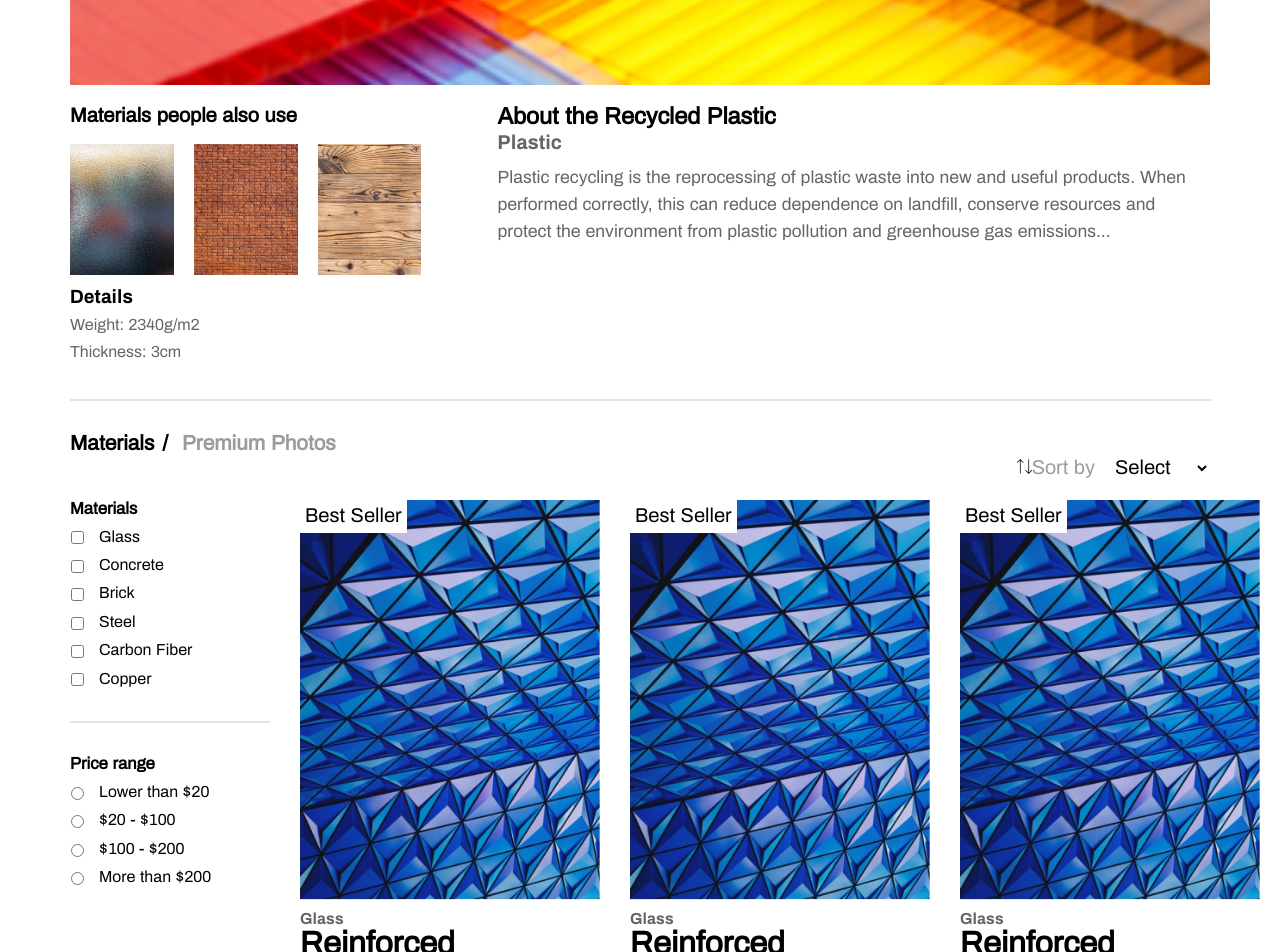
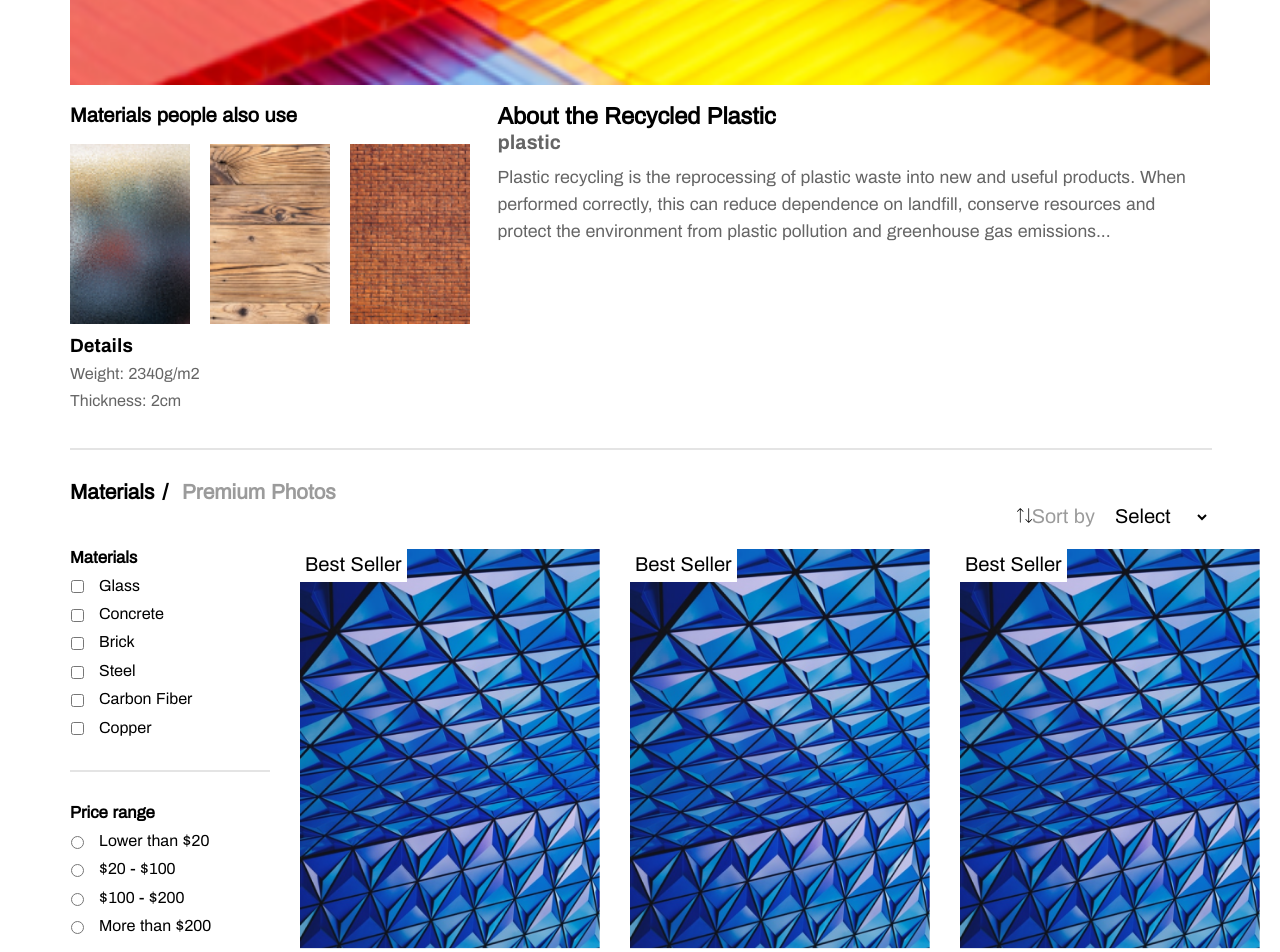
Before and after one commit to Abdelrhmangad/iSteps, a Next.js app: page / in a window 1280 px wide. Shown: the part 797-1749 px from the top of the page. Built offline with nearby package versions, Linux system fonts and the light colour scheme.

Commit message:
integrate products with dynamic data

```diff
--- a/components/ProductDetailsHeader.jsx
+++ b/components/ProductDetailsHeader.jsx
@@ -5,38 +5,51 @@ import ProductImg from "@/images/headerBanner.png";
 import ImgOne from "@/images/imgOne.png";
 import ImgTwo from "@/images/imgTwo.png";
 import ImgThree from "@/images/imgThree.png";
+import { products } from "./data";
 
 export default function ProductDetailsHeader() {
+  console.log("products", products);
+  const featuredProduct = products.find((product) => product.featured);
+  console.log(featuredProduct);
   return (
     <div className="productDetails">
-      <h1 className="productTitle bold">Recycled Plastic</h1>
+      <h1 className="productTitle bold">{featuredProduct.name}</h1>
       <AddToCartBtn />
       <div className="productBanner">
         <span className="featuredBadge">Featured</span>
-        <Image src={ProductImg} alt="product img" layout="responsive" objectFit="contain" />
+        <Image
+          src={featuredProduct.image.src}
+          alt={featuredProduct.image.alt}
+          layout="responsive"
+          objectFit="contain"
+        />
       </div>
       <div className="description-container">
         <div className="suggestedProducts">
           <h4>Materials people also use</h4>
           <div className="productsIThumbnails d-flex">
-            <Image src={ImgOne} alt="product img" layout="intrinsic" objectFit="contain" />
-            <Image src={ImgTwo} alt="product img" layout="intrinsic" objectFit="contain" />
-            <Image src={ImgThree} alt="product img" layout="intrinsic" objectFit="contain" />
+            {featuredProduct.details.recommendations.map((each, index) => (
+              <Image
+                key={index}
+                src={each.src}
+                alt="product img"
+                layout="fixed"
+                width={120}
+                height={180}
+                objectFit="cover"
+              />
+            ))}
           </div>
           <p className="brief">
             <span className="title bold">Details</span>
-            <span>Weight: 2340g/m2</span>
-            <span>Thickness: 3cm</span>
+            <span>Weight: {featuredProduct.details.weight}g/m2</span>
+            <span>Thickness: {featuredProduct.details.thickness}cm</span>
           </p>
         </div>
         <div className="productDescription">
           <h3>About the Recycled Plastic</h3>
-          <span className="category sm-hidden">Plastic</span>
-          <p className="description">
-            Plastic recycling is the reprocessing of plastic waste into new and useful products.
-            When performed correctly, this can reduce dependence on landfill, conserve resources and
-            protect the environment from plastic pollution and greenhouse gas emissions...
-          </p>
+          <span className="category sm-hidden">{featuredProduct.category}</span>
+          <p className="description">{featuredProduct.details.description}</p>
         </div>
       </div>
     </div>
--- a/components/ProductsSectionContainer.jsx
+++ b/components/ProductsSectionContainer.jsx
@@ -6,10 +6,11 @@ import ProductCard from "./productCard";
 import NextArr from "@/images/nextArr.svg";
 import PrevArr from "@/images/prevArr.svg";
 import CloseIcon from "@/images/closeIcon.svg";
-import { filtersData } from "./data";
+import { filtersData, products } from "./data";
 
 export default function ProductsSectionContainer() {
   const [mobileFilters, toggleMobileFilters] = useState(false);
+  const [productsData, setProductsData] = useState({ page: 1, data: products });
   return (
     <div className="productsSection">
       <div className="filtersHeader sm-hidden">
@@ -87,12 +88,9 @@ export default function ProductsSectionContainer() {
           </div>
         </div>
         <div className="productsContainer">
-          <ProductCard />
-          <ProductCard />
-          <ProductCard />
-          <ProductCard />
-          <ProductCard />
-          <ProductCard />
+          {productsData.data.map((product) => (
+            <ProductCard key={product.name} details={product} />
+          ))}
         </div>
       </div>
       <div className="paginationContainer">
--- a/components/data.js
+++ b/components/data.js
@@ -1,8 +1,38 @@
-export  const products = [
+import ProductImg from "../public/images/headerBanner.png";
+import ImgOne from "../public/images/imgOne.png";
+import ImgTwo from "../public/images/imgTwo.png";
+import ImgThree from "../public/images/imgThree.png";
+export const products = [
   {
     name: "Reinforced",
     category: "glass",
     price: 33.78,
+    currency: "USD",
+    image: {
+      src: "",
+      alt: "",
+    },
+    bestseller: true,
+    featured: false,
+    details: null,
+  },
+  {
+    name: "Pastel",
+    category: "glass",
+    price: 101.2,
+    currency: "USD",
+    image: {
+      src: "",
+      alt: "",
+    },
+    bestseller: true,
+    featured: false,
+    details: null,
+  },
+  {
+    name: "Red",
+    category: "brick",
+    price: 101.2,
     currency: "USD",
     image: {
       src: "",
@@ -51,27 +81,27 @@ export  const products = [
     price: 101,
     currency: "USD",
     image: {
-      src: "",
-      alt: "",
+      src: ProductImg,
+      alt: "Recycled Plastic",
     },
     bestseller: false,
     featured: true,
     details: {
       weight: 2340,
       thickness: 2,
-      description: "",
+      description:
+        "Plastic recycling is the reprocessing of plastic waste into new and useful products. When performed correctly, this can reduce dependence on landfill, conserve resources and protect the environment from plastic pollution and greenhouse gas emissions...",
       recommendations: [
         {
-          src: "",
+          src: ImgOne,
           alt: "",
         },
         {
-          src: "",
+          src: ImgThree,
           alt: "",
         },
         {
-          src: "",
-
+          src: ImgTwo,
           alt: "",
         },
       ],
```
